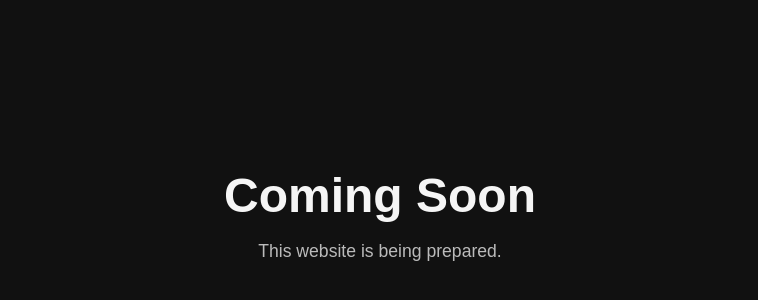
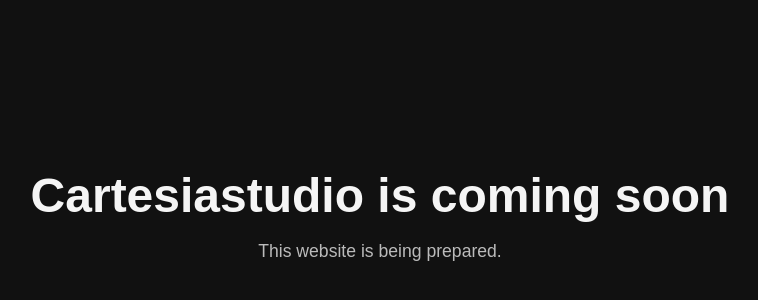
Before and after one commit to cartesiastudio/cartesiastudio.github.io, a plain HTML site: page index.html in a window 1280 px wide. Shown: the part 176-476 px from the top of the page, without its empty margins (260-1018 px from the left). Drawn offline with Linux system fonts and the light colour scheme.

Commit message:
Update index.html

```diff
--- a/index.html
+++ b/index.html
@@ -27,7 +27,7 @@
 </head>
 <body>
   <main>
-    <h1>Coming Soon</h1>
+    <h1>Cartesiastudio is coming soon</h1>
     <p>This website is being prepared.</p>
   </main>
 </body>
```
